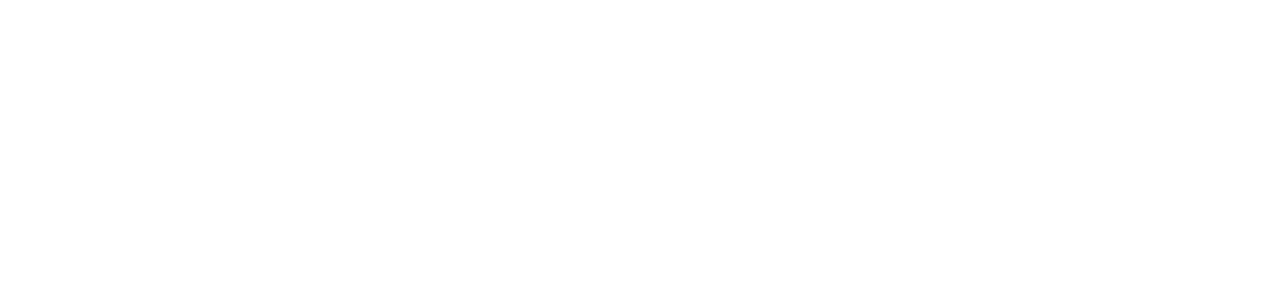
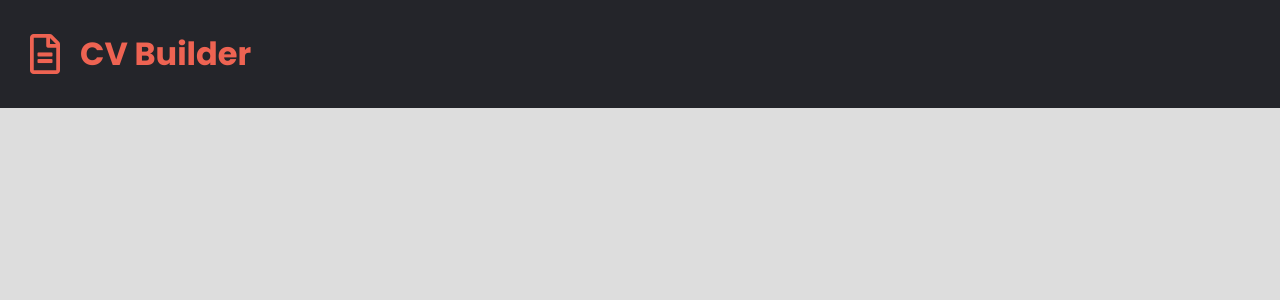
Before and after one commit to mirza-adnan/cv-builder, a React (Create React App) app: page / in a window 1280 px wide. Shown: the top 300 px of the page. Built offline with nearby package versions, Linux system fonts and the light colour scheme.

Commit message:
made the header

```diff
--- a/public/index.html
+++ b/public/index.html
@@ -5,6 +5,8 @@
     <meta name="viewport" content="width=device-width, initial-scale=1" />
     <title>CV Maker</title>
     <link rel="stylesheet" href="https://cdnjs.cloudflare.com/ajax/libs/font-awesome/5.15.3/css/all.min.css" integrity="sha512-iBBXm8fW90+nuLcSKlbmrPcLa0OT92xO1BIsZ+ywDWZCvqsWgccV3gFoRBv0z+8dLJgyAHIhR35VZc2oM/gI1w==" crossorigin="anonymous" />
+    <link rel="preconnect" href="https://fonts.gstatic.com">
+    <link href="https://fonts.googleapis.com/css2?family=Poppins:wght@400;500;700&display=swap" rel="stylesheet">
   </head>
   <body>
     <noscript>You need to enable JavaScript to run this app.</noscript>
--- /dev/null
+++ b/src/App.css
@@ -0,0 +1,29 @@
+:root {
+    --clr-orange: #ee6352;
+    --clr-black: #24252a;
+    --clr-gray: #ddd;
+}
+
+* {
+    margin: 0;
+    padding: 0;
+    box-sizing: border-box;
+}
+
+body {
+    font-family: "Poppins", sans-serif;
+    background-color: var(--clr-gray);
+}
+
+header {
+    display: flex;
+    align-items: center;
+    background-color: var(--clr-black);
+    color: var(--clr-orange);
+    padding: 30px;
+}
+
+.fa-file-alt {
+    font-size: 2.5rem;
+    margin-right: 20px;
+}
--- a/src/App.js
+++ b/src/App.js
@@ -1,10 +1,13 @@
 import React, { Component } from "react"
+import "./App.css"
+import Personal from "./components/Form/Personal"
+import Header from "./components/Header"
 
 class App extends Component {
   render () {
     return (
       <div>
-
+          <Header />
       </div>
     );
   }
--- /dev/null
+++ b/src/components/Form/Personal.js
@@ -0,0 +1,9 @@
+import React from 'react'
+
+export default function Personal(props) {
+    return (
+        <div>
+            <input type="text" />
+        </div>
+    )
+}
--- /dev/null
+++ b/src/components/Header.js
@@ -0,0 +1,10 @@
+import React from 'react'
+
+export default function Header() {
+    return (
+        <header>
+            <i class="far fa-file-alt"></i>
+            <h1>CV Builder</h1>
+        </header>
+    )
+}
```
Also changed, not shown: src/components/Form/Form.js (added, +9 -0 lines), src/components/Form/Education.js (added), src/components/Form/Experience.js (added).
